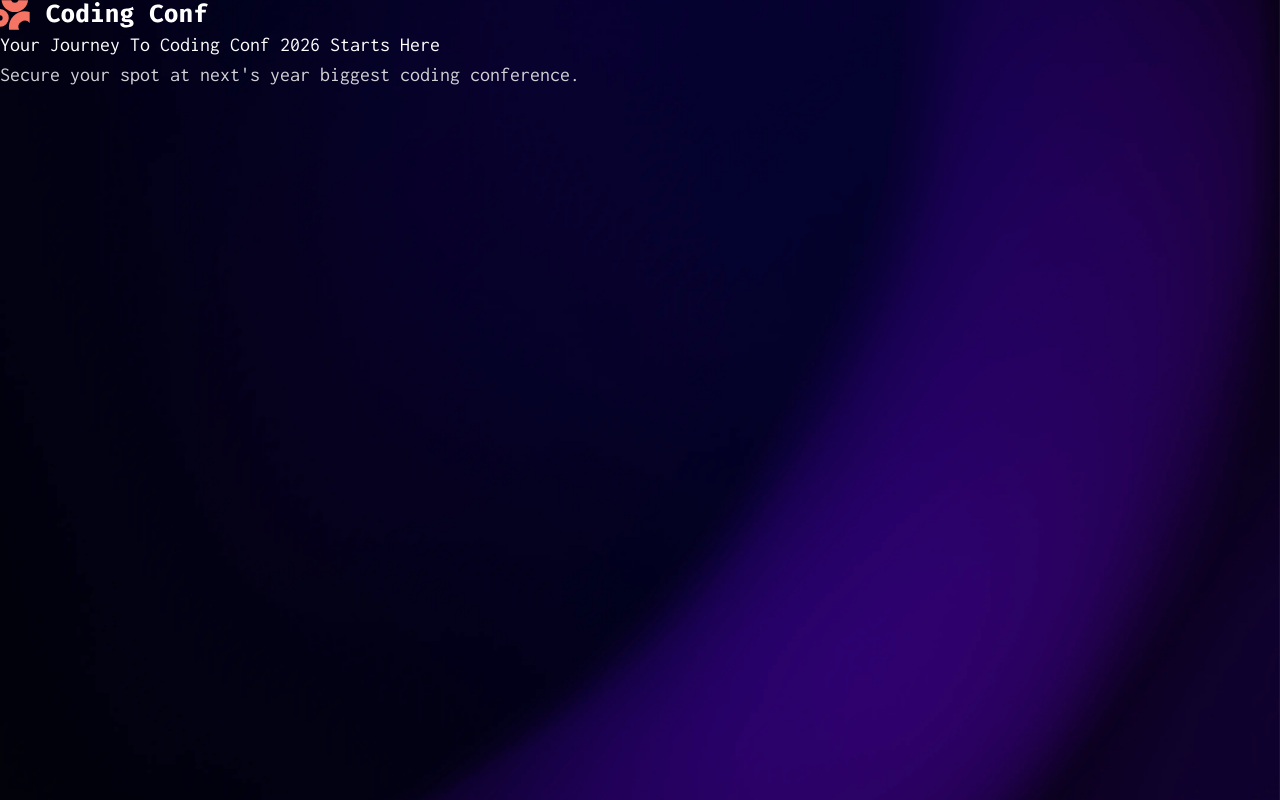
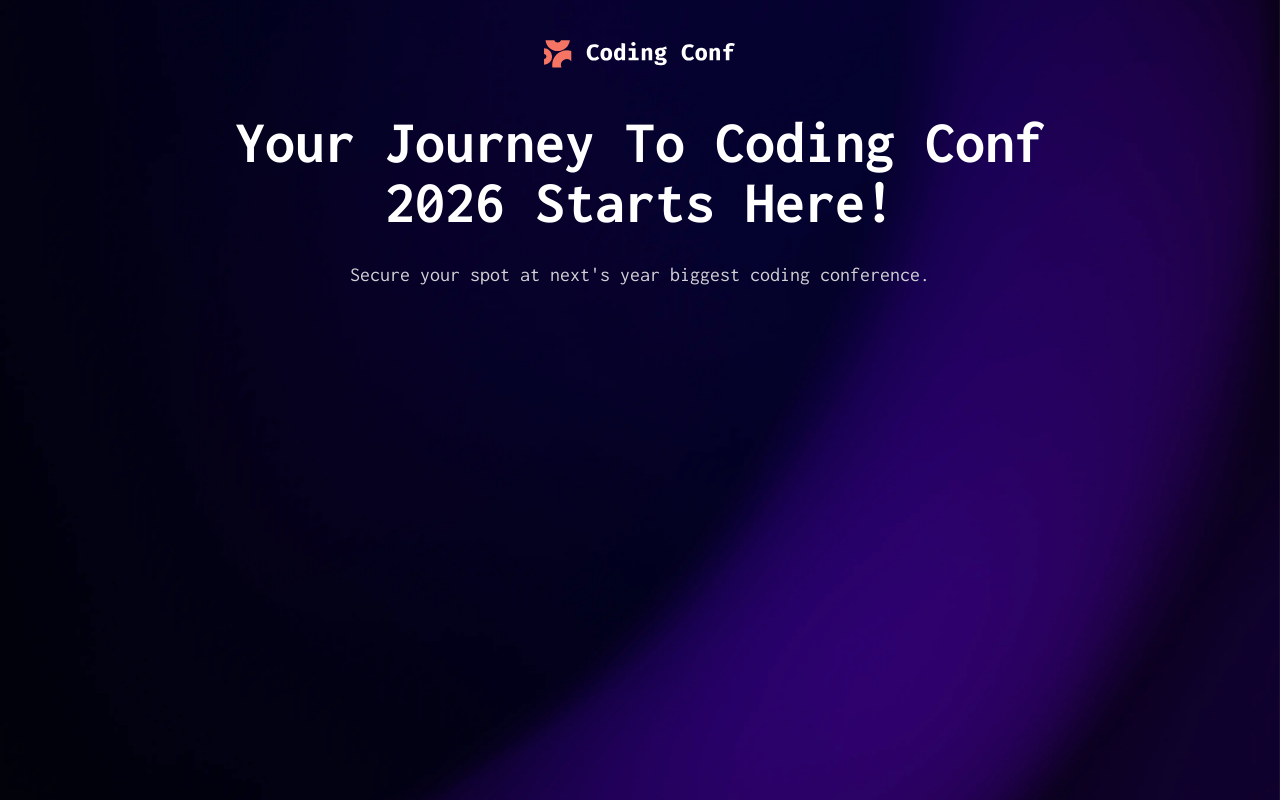
Before and after one commit to oluseguncodess/ticket-generator, a React (Vite) app: page / in a window 1280 px wide. Built offline with nearby package versions, Linux system fonts and the light colour scheme.

Commit message:
feat:hero section done

```diff
--- a/src/components/hero.tsx
+++ b/src/components/hero.tsx
@@ -2,10 +2,14 @@ import HeroLogo from "../assets/images/logo-full.svg?react";
 
 export default function Hero() {
   return (
-    <section>
-      <HeroLogo />
-      <h1 className="capitalize">Your journey to coding conf 2026 starts here</h1>
-      <p>Secure your spot at next's year biggest coding conference.</p>
+    <section className="flex flex-col items-center ">
+      <HeroLogo className="w-43 h-auto mt-10 mb-8 md:w-48" />
+      <div className="w-full max-w-100 text-center flex flex-col gap-5 md:gap-7 md:max-w-180 lg:max-w-220 p-3">
+        <h1 className="capitalize text-3xl font-bold md:text-5xl lg:text-6xl">
+          Your journey to coding conf 2026 starts here!
+        </h1>
+        <p>Secure your spot at next's year biggest coding conference.</p>
+      </div>
     </section>
   );
 }
--- a/vite.config.ts
+++ b/vite.config.ts
@@ -1,9 +1,17 @@
-import { defineConfig } from 'vite'
-import tailwindcss from '@tailwindcss/vite'
-import svgr from 'vite-plugin-svgr'
-import react from '@vitejs/plugin-react'
+import { defineConfig } from "vite";
+import tailwindcss from "@tailwindcss/vite";
+import svgr from "vite-plugin-svgr";
+import react from "@vitejs/plugin-react";
 
 // https://vite.dev/config/
 export default defineConfig({
-  plugins: [react(), tailwindcss(), svgr()],
-})
+  plugins: [
+    react(),
+    tailwindcss(),
+    svgr({
+      svgrOptions: {
+        dimensions: false,
+      },
+    }),
+  ],
+});
```
